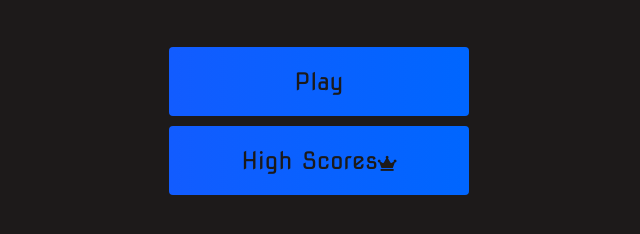
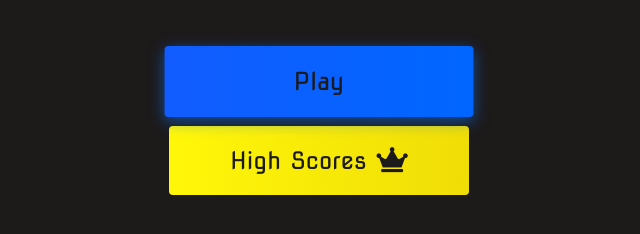
Before and after one commit to AnnaAn01/multiple-choice-quiz-app-js, a plain HTML site: page index.html in a window 1280 px wide. In both pictures the pointer is over the link "Play". Shown: the part 332-566 px from the top of the page, without its empty margins (321-961 px from the left). Drawn offline with Linux system fonts and the light colour scheme.

Commit message:
styling buttons

```diff
--- a/style.css
+++ b/style.css
@@ -65,3 +65,29 @@ h2 {
     background: linear-gradient(90deg, rgb(18, 92, 255) 0%, rgb(0, 102, 255) 100%);
     border-radius: 4px;
 }
+
+.btn:hover {
+    cursor: pointer;
+    box-shadow: 0 0.4rem 1.4rem 0 rgba(8, 114, 244, 0.6);
+    transition: transform 150ms;
+    transform: scale(1.03);
+}
+
+.btn[disabled]:hover {
+    cursor: not-allowed;
+    box-shadow: none;
+    transform: none;
+}
+
+#highscore-btn {
+    background: linear-gradient(90deg, rgb(255, 247, 9) 0%, rgb(240, 221, 6) 100%);
+}
+
+#highscore-btn:hover {
+    box-shadow: 0 0.4rem 1.4rem 0 rgba(255, 255, 0, 0.5);
+}
+
+.fa-crown {
+    font-size: 2.5rem;
+    margin-left: 1rem;
+}
```
Also changed, not shown: game.css (added), game.html (added).
